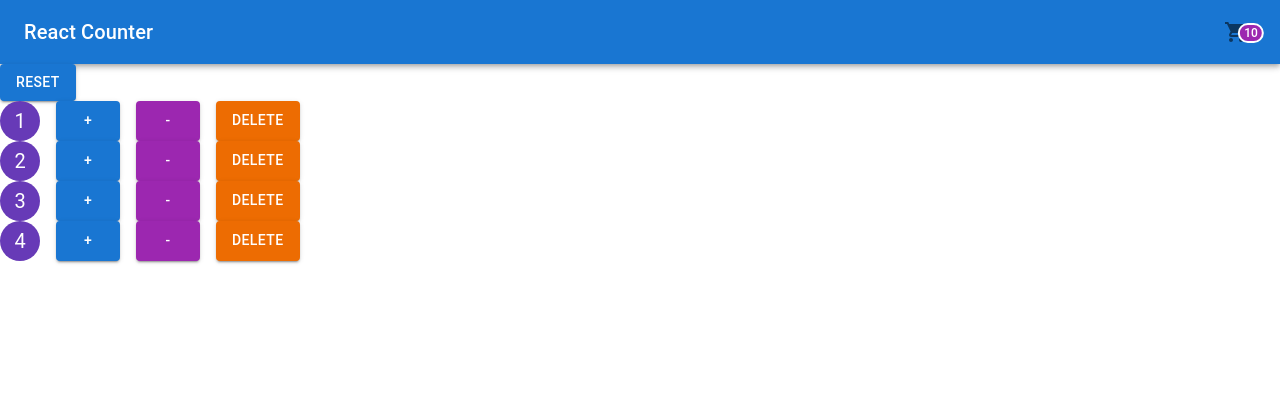
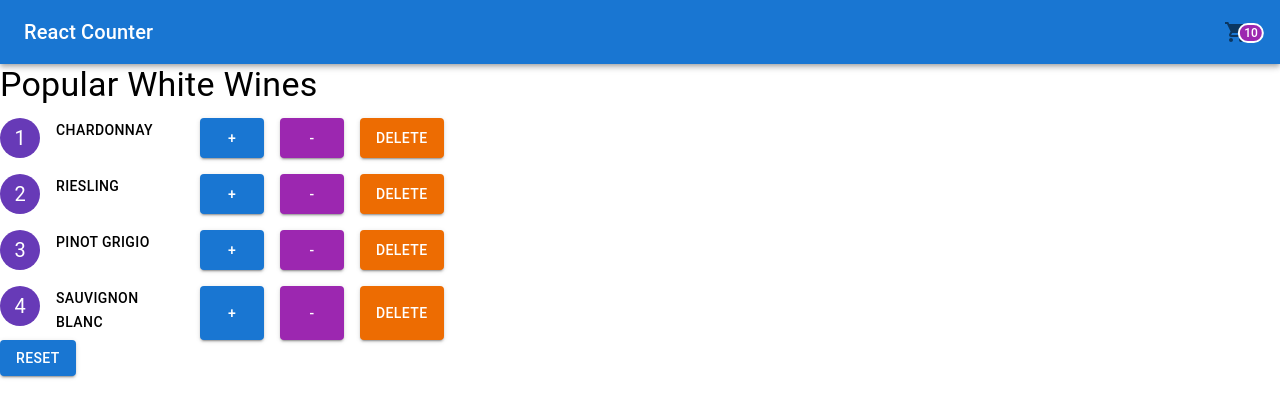
Before and after one commit to ArdentDev/counter-app, a React (Create React App) app: page / in a window 1280 px wide. Shown: the top 418 px of the page. Built offline with nearby package versions, Linux system fonts and the light colour scheme.

Commit message:
feat(app): add product names

```diff
--- a/package.json
+++ b/package.json
@@ -5,6 +5,7 @@
   "dependencies": {
     "@emotion/react": "^11.4.1",
     "@emotion/styled": "^11.3.0",
+    "@fontsource/roboto": "^4.5.1",
     "@mui/icons-material": "^5.0.1",
     "@mui/material": "^5.0.1",
     "@testing-library/jest-dom": "^5.11.4",
--- a/src/App.js
+++ b/src/App.js
@@ -7,10 +7,10 @@ class App extends Component {
   state = {
     totalCounters: 10,
     counters: [
-      { id: 1, value: 1 },
-      { id: 2, value: 2 },
-      { id: 3, value: 3 },
-      { id: 4, value: 4 },
+      { id: 1, name: 'Chardonnay', value: 1 },
+      { id: 2, name: 'Riesling', value: 2 },
+      { id: 3, name: 'Pinot Grigio', value: 3 },
+      { id: 4, name: 'Sauvignon Blanc', value: 4 },
     ],
   }
 
--- a/src/components/counter.js
+++ b/src/components/counter.js
@@ -2,7 +2,9 @@ import React, { Component, Fragment } from 'react'
 
 import Avatar from '@mui/material/Avatar'
 import Button from '@mui/material/Button'
+import Box from '@mui/material/Box'
 import Stack from '@mui/material/Stack'
+import Typography from '@mui/material/Typography'
 import { deepPurple } from '@mui/material/colors'
 
 class Counter extends Component {
@@ -14,6 +16,11 @@ class Counter extends Component {
           <Avatar sx={{ bgcolor: deepPurple[500] }}>
             {this.formatCount()}
           </Avatar>
+          <Box sx={{ width: '10%' }}>
+            <Typography variant="button" display="block" gutterBottom>
+              {this.props.counter.name}
+            </Typography>
+          </Box>
           <Button
             variant="contained"
             color="primary"
--- a/src/components/counters.js
+++ b/src/components/counters.js
@@ -1,6 +1,8 @@
 import React, { Component } from 'react'
 import Counter from './counter'
 import Button from '@mui/material/Button'
+import Stack from '@mui/material/Stack'
+import Typography from '@mui/material/Typography'
 
 class Counters extends Component {
   render() {
@@ -8,9 +10,10 @@ class Counters extends Component {
 
     return (
       <React.Fragment>
-        <Button variant="contained" onClick={onReset}>
-          Reset
-        </Button>
+        <Typography variant="h4" component="div" gutterBottom>
+          Popular White Wines
+        </Typography>
+        <Stack spacing={2}>
           {counters.map((counter) => (
             <Counter
               key={counter.id}
@@ -20,6 +23,10 @@ class Counters extends Component {
               onDecrement={onDecrement}
             />
           ))}
+        </Stack>
+        <Button variant="contained" onClick={onReset}>
+          Reset
+        </Button>
       </React.Fragment>
     )
   }
```
Also changed, not shown: 2 other files (tests, documents, lock files or other folders). Lines whose indentation alone changed are shown as unchanged.
